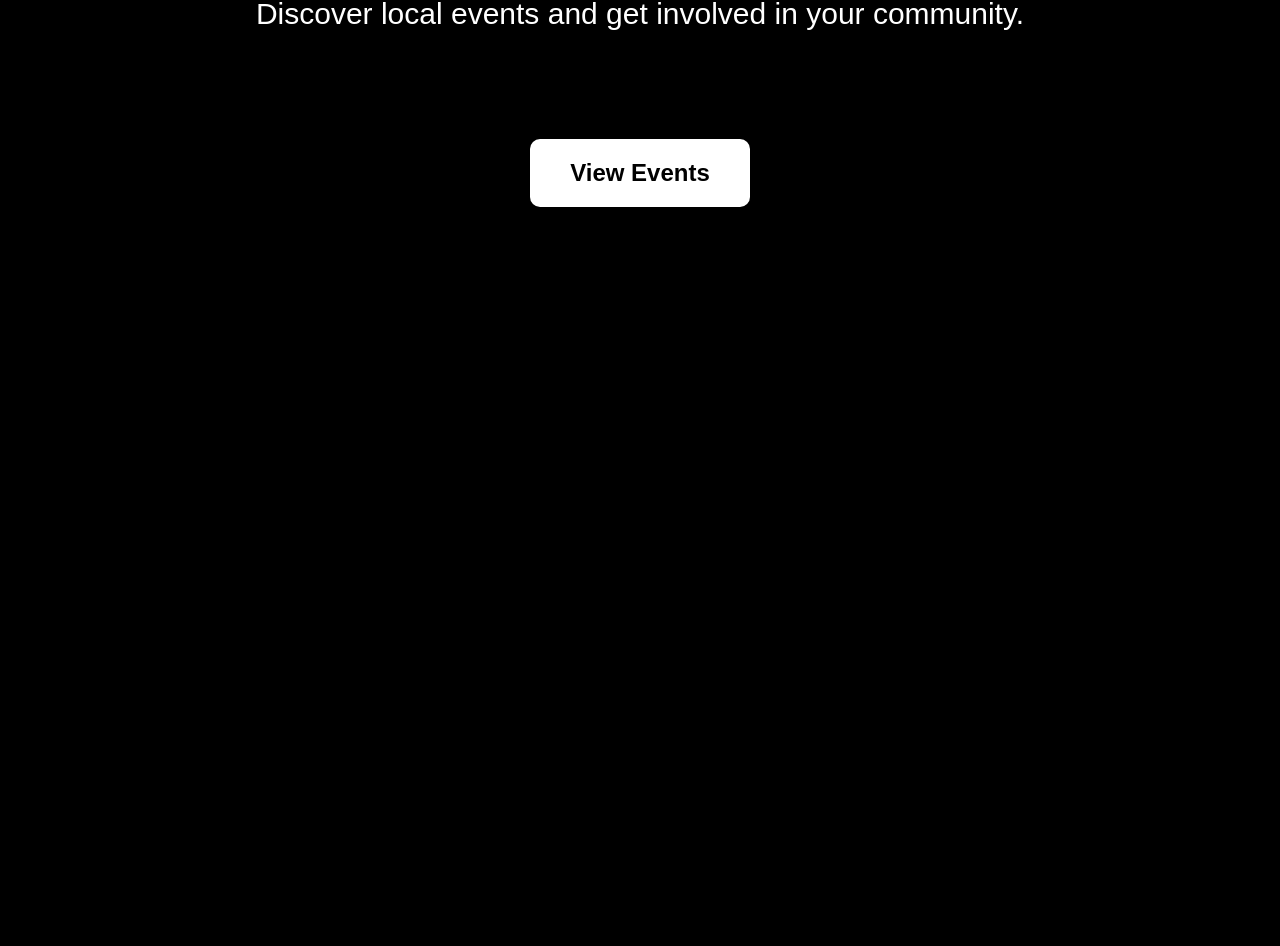
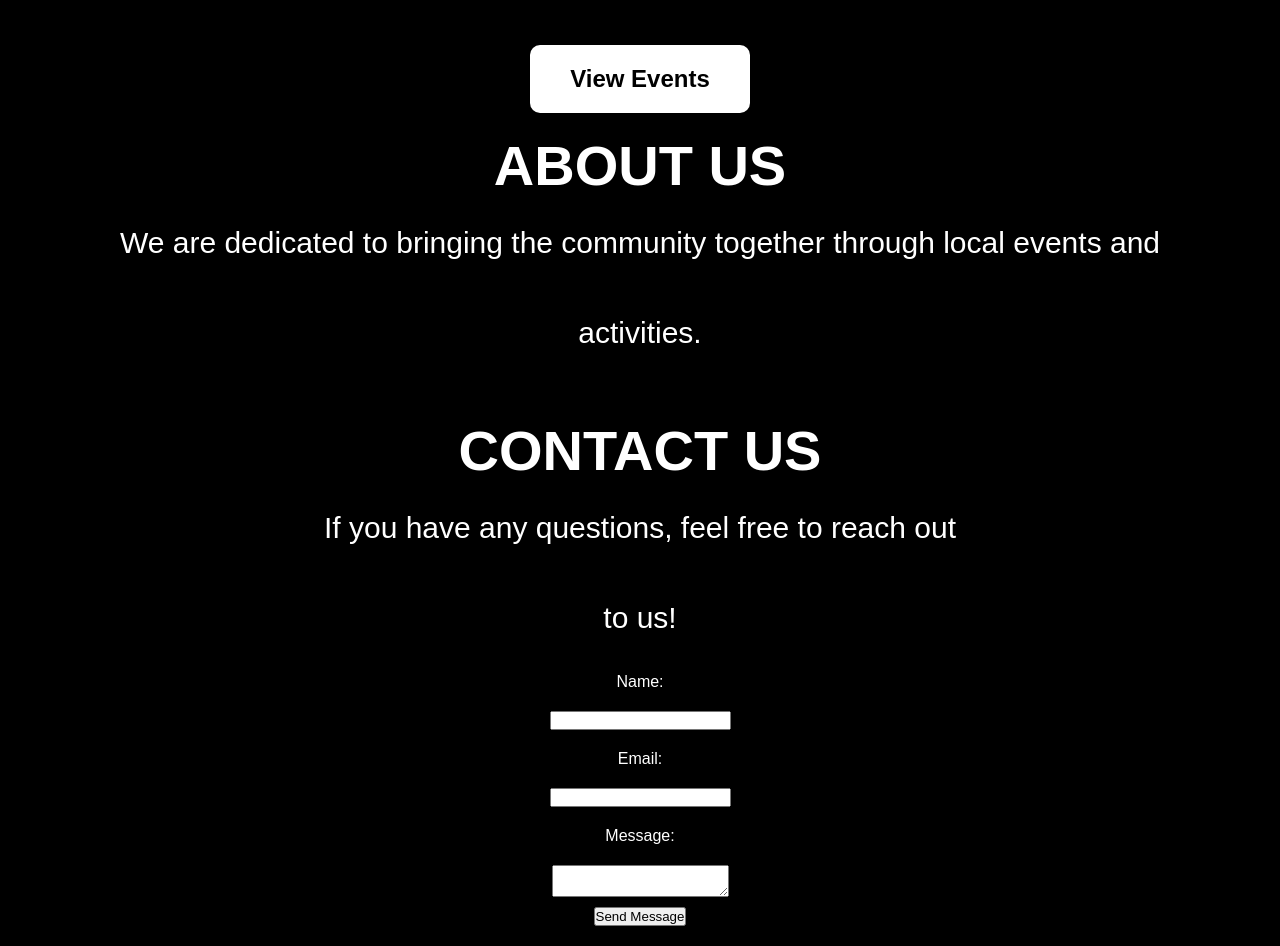
Before and after one commit to Kortsa/community-Event-site, a React (Vite) app: page / in a window 1280 px wide. Shown: the part 495-1441 px from the top of the page. Before the commit the page ends 800 px from the top, so only its background shows below. Built offline with nearby package versions, Linux system fonts and the light colour scheme.

Commit message:
worked on routing

```diff
--- a/src/App.jsx
+++ b/src/App.jsx
@@ -5,17 +5,17 @@ import Events from "./Pages/Events";
 import About from "./Pages/About";
 import Contact from "./Pages/Contact";
 
-
 function App() {
   return (
     <>
       <div className="App">
-        <Navbar />
+
         <Routes>
-          <Route path="/" element={<HomePage />}>
-            <Route path="/events" element={<Events />} />
+          <Route path="/" element={<Navbar />}>
+            <Route index element={<HomePage />} />
+            {/* <Route path="/events" element={<Events />} />
             <Route path="/about" element={<About />} />
-            <Route path="/contact" element={<Contact />} />
+            <Route path="/contact" element={<Contact />} /> */}
           </Route>
         </Routes>
       </div>
--- a/src/Components/NavBar.css
+++ b/src/Components/NavBar.css
@@ -1,14 +1,18 @@
 .navbar {
+  position: fixed;
+  top: 0;
+  left: 0;
+  right: 0;
   margin: auto;
   display: flex;
   align-items: center;
   justify-content: space-between;
   width: 90%;
   background-color: rgba(129, 123, 123, 0.9);
-
   border-radius: 10px;
   padding: 15px;
 }
+
 .navbar img {
   padding-left: 50px;
 }
@@ -40,7 +44,7 @@
   align-items: center;
   justify-content: center;
   text-decoration: none;
-  background-color: #E33B40;
+  background-color: #e33b40;
   border: none;
   color: white;
   text-transform: uppercase;
--- a/src/Components/Navbar.jsx
+++ b/src/Components/Navbar.jsx
@@ -1,4 +1,4 @@
-import { Link } from "react-router-dom";
+import { Link, Outlet } from "react-router-dom";
 import { useState } from "react";
 import "../Components/NavBar.css";
 import logo from "../assets/logo.png";
@@ -6,15 +6,15 @@ import logo from "../assets/logo.png";
 const Lists = [
   {
     nav: "Home",
-    to: "/",
+    to: "#",
   },
   {
     nav: "About",
-    to: "/about",
+    to: "#about",
   },
   {
     nav: "Contact",
-    to: "/contact",
+    to: "#contact",
   },
   {
     nav: "Login",
@@ -34,23 +34,27 @@ const Navbar = () => {
     setActiveMenu(menuName);
   };
   return (
+    <>
       <div className="navbar container">
         <img src={logo} alt="" />
         <div className="btns">
           {Lists.map((list, index) => {
             return (
-            <Link
+              <a
                 key={index}
-              to={list.to}
                 onClick={() => handleMenuClick(list.nav)}
                 className={activeMenu === list.nav ? "active" : "btn"}
+                href={list.to}
               >
                 {list.nav}
-            </Link>
+              </a>
             );
           })}
+
         </div>
       </div>
+      <Outlet />
+    </>
   );
 };
 
--- a/src/Pages/Home/HomePage.jsx
+++ b/src/Pages/Home/HomePage.jsx
@@ -1,6 +1,8 @@
 import { Outlet } from "react-router-dom";
 import { Link } from "react-router-dom";
 import "../Home/HomePage.css";
+import About from "../About";
+import Contact from "../Contact";
 const HomePage = () => {
   return (
     <>
@@ -12,6 +14,13 @@ const HomePage = () => {
         <Link to="/events" className="btn">
           View Events
         </Link>
+
+        <div id="about">
+          <About />
+        </div>
+        <div id="contact">
+          <Contact />
+        </div>
       </div>
     </>
   );
```
Lines whose indentation alone changed are shown as unchanged.
